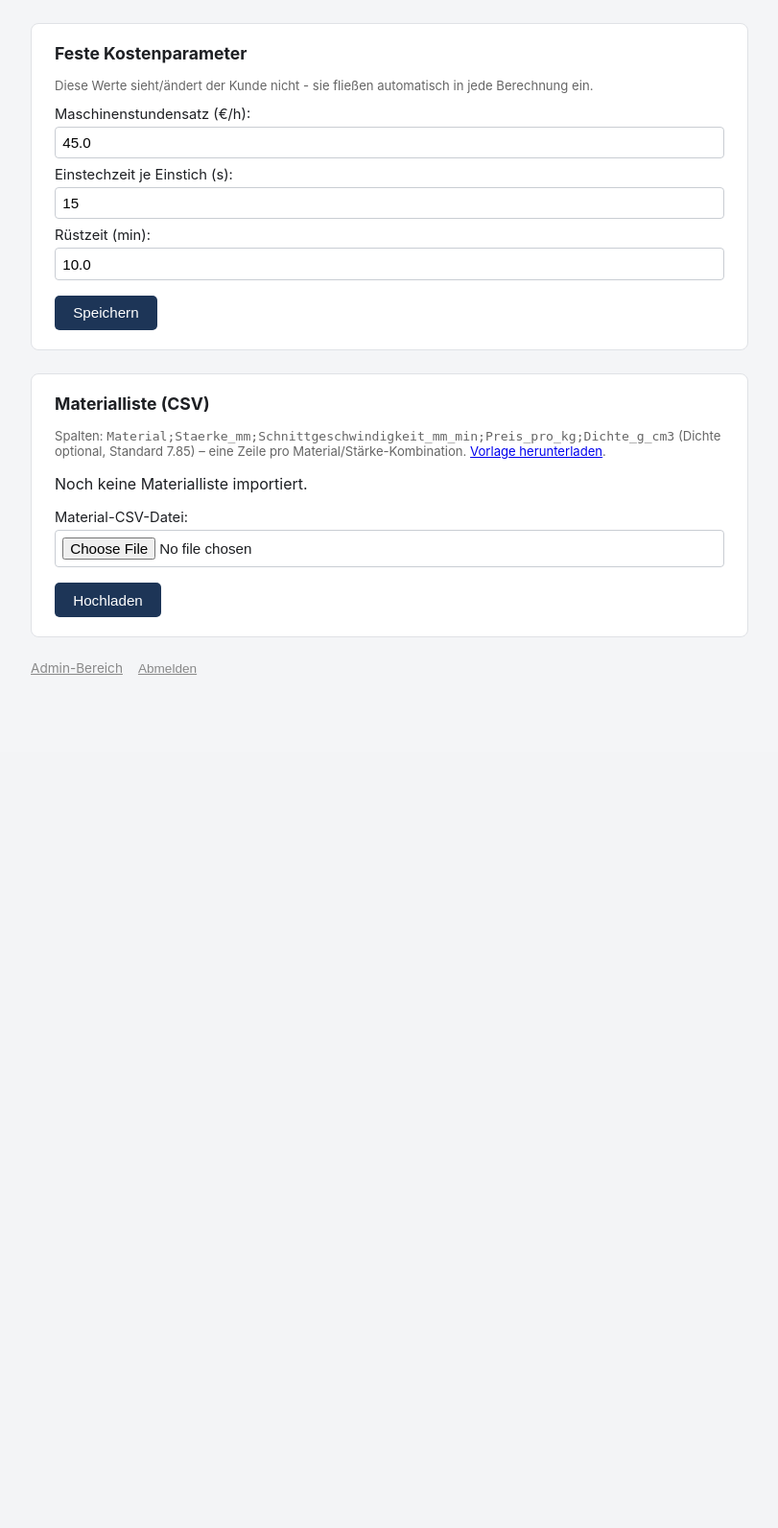
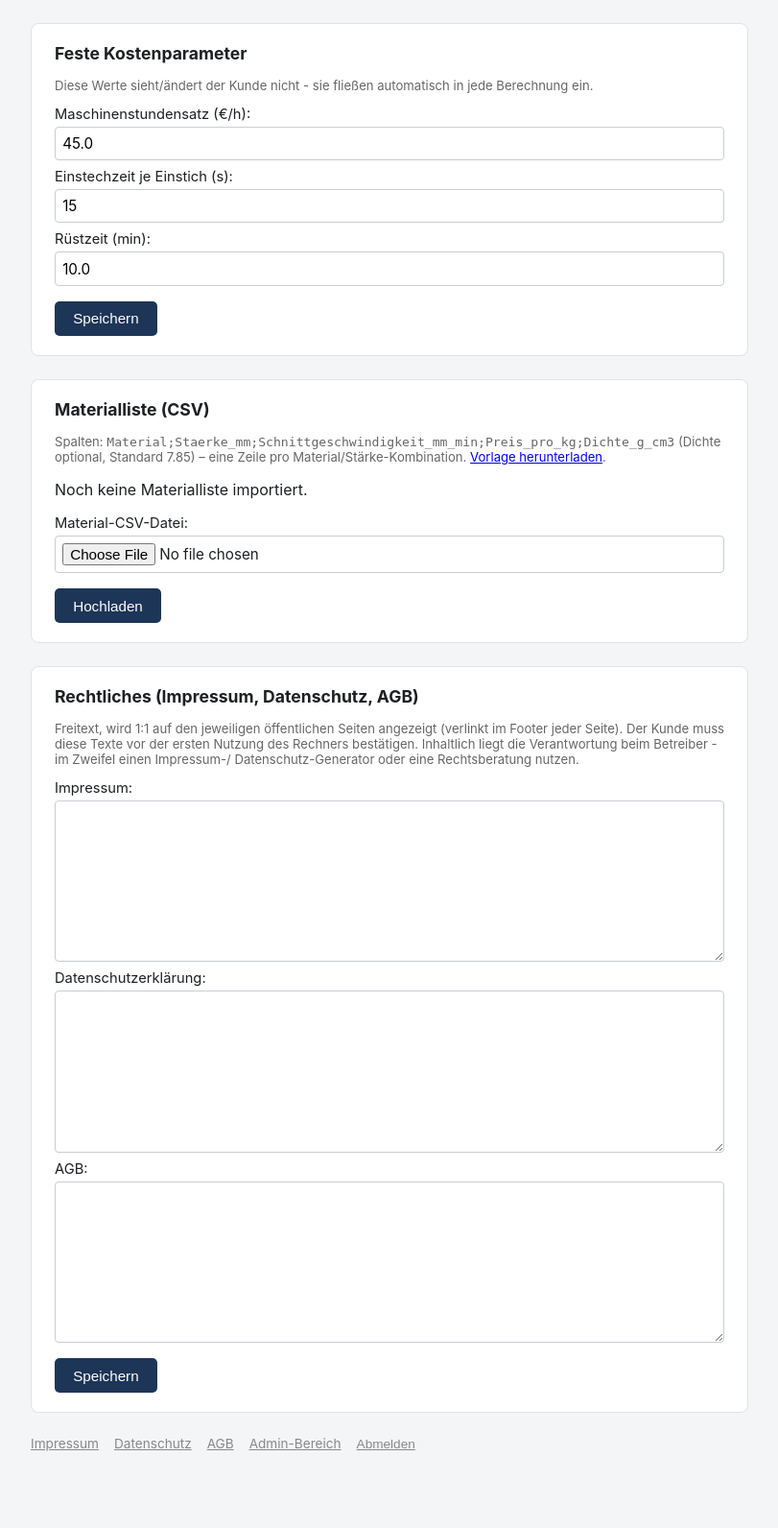
Before and after one commit to DreDayyy92/wasserstrahl_kalkulator, a Flask app: page /admin in a window 1280 px wide. Shown: the part 59-1651 px from the top of the page at 96% size, without its empty margins (234-1045 px from the left). Before the commit the page ends 762 px from the top, so only its background shows below. Run offline with Flask 3, Linux system fonts and the light colour scheme; the visitor is signed in with stand-in values (Sample User, id 1).

Commit message:
Feature: Rechtliches (Impressum/Datenschutz/AGB), Nettopreis-Hinweis und unverbindliche Angebotsanfrage
- Admin-Bereich um Freitextfelder für Impressum/Datenschutzerklärung/AGB
  erweitert, öffentlich abrufbar unter /impressum, /datenschutz, /agb
  (im Footer jeder Seite verlinkt)
- Kunde muss vor der ersten Nutzung des Rechners bestätigen, diese
  gelesen und verstanden zu haben (Session-Flag, kein Login nötig);
  Formular und Berechnung sind ohne diese Bestätigung gesperrt
- DXF-Upload erfordert zusätzliche Bestätigung, dass keine Rechte
  Dritter verletzt werden (client- und serverseitig geprüft)
- Alle Preisanzeigen (Formular, Ergebnis, PDF, E-Mail) weisen jetzt
  darauf hin, dass es sich um Nettopreise handelt
- "Auftrag senden" zu "Unverbindliches Angebot anfordern" umbenannt,
  inkl. Betreff/Text der E-Mail - keine Formulierung soll eine
  verbindliche Bestellung suggerieren

```diff
--- a/app.py
+++ b/app.py
@@ -26,6 +26,7 @@ RESULTS_DIR = os.path.join(INSTANCE_DIR, "results")
 MATERIALS_PATH = os.path.join(INSTANCE_DIR, "materials.json")
 SETTINGS_PATH = os.path.join(INSTANCE_DIR, "settings.json")
 ADMIN_PATH = os.path.join(INSTANCE_DIR, "admin.json")
+LEGAL_PATH = os.path.join(INSTANCE_DIR, "legal.json")
 SECRET_KEY_PATH = os.path.join(INSTANCE_DIR, "secret_key.txt")
 
 os.makedirs(INSTANCE_DIR, exist_ok=True)
@@ -82,6 +83,15 @@ SCHNITTQUALITAET = {
     "trenn": {"label": "Trennschnitt", "prozent": 100},
 }
 SCHNITTQUALITAET_DEFAULT = "fein"
+
+# Rechtstexte werden ausschließlich vom Admin gepflegt (Freitext), nicht von
+# uns vorformuliert - Impressum/Datenschutz/AGB sind rechtlich bindend und
+# müssen inhaltlich vom Betreiber (ggf. mit Generator/Anwalt) stammen.
+DEFAULT_LEGAL = {"impressum": "", "datenschutz": "", "agb": ""}
+
+# Wird überall dort angezeigt, wo Preise erscheinen (Formular, Ergebnis,
+# PDF, Auftrags-Mail) - alle berechneten Preise sind Nettopreise.
+NETTO_HINWEIS = "Alle Preise sind Nettopreise zzgl. der gesetzlichen Mehrwertsteuer."
 
 
 def admin_required(view):
@@ -141,7 +151,39 @@ def index():
         has_materials=len(materials) > 0,
         schnittqualitaet=SCHNITTQUALITAET,
         schnittqualitaet_default=SCHNITTQUALITAET_DEFAULT,
+        legal_ack=session.get("legal_ack", False),
+        netto_hinweis=NETTO_HINWEIS,
     )
+
+
+# --------------------------------------------------------------------------
+# Rechtliches: Impressum/Datenschutz/AGB (Freitext, vom Admin gepflegt) sowie
+# die einmalige Bestätigung, dass diese vor Nutzung des Rechners gelesen und
+# verstanden wurden (Session-Flag, kein Login nötig).
+# --------------------------------------------------------------------------
+@app.route("/impressum")
+def impressum():
+    legal = storage.load_json(LEGAL_PATH, default=DEFAULT_LEGAL)
+    return render_template("legal_page.html", title="Impressum", text=legal.get("impressum", ""))
+
+
+@app.route("/datenschutz")
+def datenschutz():
+    legal = storage.load_json(LEGAL_PATH, default=DEFAULT_LEGAL)
+    return render_template("legal_page.html", title="Datenschutzerklärung", text=legal.get("datenschutz", ""))
+
+
+@app.route("/agb")
+def agb():
+    legal = storage.load_json(LEGAL_PATH, default=DEFAULT_LEGAL)
+    return render_template("legal_page.html", title="AGB", text=legal.get("agb", ""))
+
+
+@app.route("/rechtliches/bestaetigen", methods=["POST"])
+def rechtliches_bestaetigen():
+    session["legal_ack"] = True
+    session.permanent = True
+    return redirect(url_for("index"))
 
 
 # --------------------------------------------------------------------------
@@ -151,6 +193,9 @@ def index():
 # --------------------------------------------------------------------------
 @app.route("/dxf/preview", methods=["POST"])
 def dxf_preview():
+    if not session.get("legal_ack"):
+        return jsonify({"error": "Bitte zuerst Datenschutzerklärung/Impressum bestätigen."}), 403
+
     dxf_file = request.files.get("dxf_file")
     if not dxf_file or dxf_file.filename == "":
         return jsonify({"error": "Keine Datei angegeben."}), 400
@@ -176,6 +221,10 @@ def dxf_preview():
 # --------------------------------------------------------------------------
 @app.route("/berechnen", methods=["POST"])
 def berechnen():
+    if not session.get("legal_ack"):
+        flash("Bitte zuerst Datenschutzerklärung und Impressum bestätigen.")
+        return redirect(url_for("index"))
+
     admin_settings = storage.load_json(SETTINGS_PATH, default=DEFAULT_SETTINGS)
 
     # Parameter aus dem Formular
@@ -223,6 +272,10 @@ def berechnen():
         dxf_file = request.files.get("dxf_file")
         if not dxf_file or dxf_file.filename == "":
             flash("Bitte eine DXF-Datei hochladen.")
+            return redirect(url_for("index"))
+
+        if request.form.get("rechte_bestaetigt") != "on":
+            flash("Bitte bestätigen, dass die hochgeladene Datei keine Rechte Dritter verletzt.")
             return redirect(url_for("index"))
 
         filename = f"teil_{uuid.uuid4().hex}.dxf"
@@ -359,7 +412,11 @@ def berechnen():
     storage.save_json({"result": result, "dateiname": dateiname}, _session_result_path())
 
     return render_template(
-        "result.html", r=result, dateiname=dateiname, mail_configured=mailer.is_configured()
+        "result.html",
+        r=result,
+        dateiname=dateiname,
+        mail_configured=mailer.is_configured(),
+        netto_hinweis=NETTO_HINWEIS,
     )
 
 
@@ -383,8 +440,9 @@ def export_pdf():
 
 
 # --------------------------------------------------------------------------
-# Auftrag per E-Mail an den Betreiber senden (PDF + ggf. Original-DXF als
-# Anhang) - Zieladresse/SMTP-Zugangsdaten kommen aus der Umgebung (.env),
+# Unverbindliche Angebotsanfrage per E-Mail an den Betreiber senden (PDF +
+# ggf. Original-DXF als Anhang) - kein verbindlicher Auftrag, nur eine
+# Anfrage. Zieladresse/SMTP-Zugangsdaten kommen aus der Umgebung (.env),
 # stehen also nicht im Quellcode.
 # --------------------------------------------------------------------------
 @app.route("/auftrag/senden", methods=["POST"])
@@ -398,7 +456,9 @@ def auftrag_senden():
 
     if not mailer.is_configured():
         flash("E-Mail-Versand ist noch nicht eingerichtet. Bitte den Betreiber kontaktieren.")
-        return render_template("result.html", r=result, dateiname=dateiname, mail_configured=False)
+        return render_template(
+            "result.html", r=result, dateiname=dateiname, mail_configured=False, netto_hinweis=NETTO_HINWEIS
+        )
 
     dxf_path = _session_dxf_path()
     if not os.path.exists(dxf_path):
@@ -413,16 +473,23 @@ def auftrag_senden():
     kunde_notiz = request.form.get("kunde_notiz", "").strip()
 
     try:
-        mailer.send_order_email(
+        mailer.send_offer_request_email(
             result, dateiname, dxf_path, preview_path, kunde_name, kunde_email, kunde_notiz
         )
     except Exception as e:
         flash(f"E-Mail konnte nicht gesendet werden: {e}")
-        return render_template("result.html", r=result, dateiname=dateiname, mail_configured=True)
+        return render_template(
+            "result.html", r=result, dateiname=dateiname, mail_configured=True, netto_hinweis=NETTO_HINWEIS
+        )
 
-    flash("Auftrag wurde per E-Mail gesendet.")
+    flash("Unverbindliche Anfrage wurde per E-Mail gesendet.")
     return render_template(
-        "result.html", r=result, dateiname=dateiname, mail_configured=True, gesendet=True
+        "result.html",
+        r=result,
+        dateiname=dateiname,
+        mail_configured=True,
+        gesendet=True,
+        netto_hinweis=NETTO_HINWEIS,
     )
 
 
@@ -480,11 +547,13 @@ def admin_logout():
 def admin_dashboard():
     materials = storage.load_json(MATERIALS_PATH, default=[])
     settings = storage.load_json(SETTINGS_PATH, default=DEFAULT_SETTINGS)
+    legal = storage.load_json(LEGAL_PATH, default=DEFAULT_LEGAL)
     return render_template(
         "admin.html",
         materials=materials,
         has_materials=len(materials) > 0,
         settings=settings,
+        legal=legal,
     )
 
 
@@ -507,6 +576,19 @@ def admin_settings_save():
     }
     storage.save_json(settings, SETTINGS_PATH)
     flash("Einstellungen gespeichert.")
+    return redirect(url_for("admin_dashboard"))
+
+
+@app.route("/admin/rechtstexte", methods=["POST"])
+@admin_required
+def admin_rechtstexte_save():
+    legal = {
+        "impressum": request.form.get("impressum", "").strip(),
+        "datenschutz": request.form.get("datenschutz", "").strip(),
+        "agb": request.form.get("agb", "").strip(),
+    }
+    storage.save_json(legal, LEGAL_PATH)
+    flash("Rechtstexte gespeichert.")
     return redirect(url_for("admin_dashboard"))
 
 
--- a/pdf_export.py
+++ b/pdf_export.py
@@ -7,6 +7,7 @@ from __future__ import annotations
 from fpdf import FPDF
 
 LABEL_W = 95
+NETTO_HINWEIS = "Alle Preise sind Nettopreise zzgl. der gesetzlichen Mehrwertsteuer."
 
 
 def _row(pdf: FPDF, label: str, value: str, bold: bool = False) -> None:
@@ -27,7 +28,7 @@ def build_pdf(result: dict, dateiname: str, preview_png_path: str | None = None)
     pdf.add_page()
 
     pdf.set_font("helvetica", "B", 16)
-    pdf.cell(0, 10, "Wasserstrahl-Kalkulation", new_x="LMARGIN", new_y="NEXT")
+    pdf.cell(0, 10, "Wasserstrahl-Kalkulation (unverbindlich)", new_x="LMARGIN", new_y="NEXT")
     pdf.set_font("helvetica", "", 11)
     pdf.cell(0, 7, f"Teil: {dateiname}", new_x="LMARGIN", new_y="NEXT")
     pdf.cell(0, 7, f"Stueckzahl: {result['stueckzahl']}", new_x="LMARGIN", new_y="NEXT")
@@ -73,5 +74,8 @@ def build_pdf(result: dict, dateiname: str, preview_png_path: str | None = None)
         f"Gesamtkosten fuer {result['stueckzahl']} Stueck: {result['gesamtkosten']:.2f} EUR",
         new_x="LMARGIN", new_y="NEXT",
     )
+    pdf.set_font("helvetica", "", 9)
+    pdf.cell(0, 6, NETTO_HINWEIS, new_x="LMARGIN", new_y="NEXT")
+    pdf.cell(0, 6, "Unverbindlicher Richtwert, kein verbindliches Angebot.", new_x="LMARGIN", new_y="NEXT")
 
     return bytes(pdf.output())
--- a/static/style.css
+++ b/static/style.css
@@ -37,7 +37,7 @@ label {
     margin: 0.5rem 0;
     font-size: 0.92rem;
 }
-input, select {
+input, select, textarea {
     display: block;
     width: 100%;
     margin-top: 0.25rem;
@@ -45,7 +45,9 @@ input, select {
     border: 1px solid #c9cdd3;
     border-radius: 4px;
     font-size: 0.95rem;
+    font-family: inherit;
 }
+textarea { resize: vertical; }
 .inline-form { display: inline-block; margin-right: 0.5rem; }
 button {
     background: #1d3557;
@@ -144,6 +146,18 @@ footer {
     align-items: center;
 }
 footer a { color: #888; }
+.legal-gate {
+    background: #f0f4f9;
+    border: 1px solid #cfd9e6;
+    border-radius: 6px;
+    padding: 1rem;
+}
+.legal-gate p { margin-top: 0; }
+.legal-text {
+    white-space: pre-wrap;
+    font-size: 0.9rem;
+    line-height: 1.5;
+}
 .link-button {
     background: none;
     border: none;
--- a/templates/admin.html
+++ b/templates/admin.html
@@ -46,4 +46,27 @@
         </form>
     {% endif %}
 </section>
+
+<section class="card">
+    <h2>Rechtliches (Impressum, Datenschutz, AGB)</h2>
+    <p class="hint">
+        Freitext, wird 1:1 auf den jeweiligen öffentlichen Seiten angezeigt
+        (verlinkt im Footer jeder Seite). Der Kunde muss diese Texte vor der
+        ersten Nutzung des Rechners bestätigen. Inhaltlich liegt die
+        Verantwortung beim Betreiber - im Zweifel einen Impressum-/
+        Datenschutz-Generator oder eine Rechtsberatung nutzen.
+    </p>
+    <form action="{{ url_for('admin_rechtstexte_save') }}" method="post">
+        <label>Impressum:
+            <textarea name="impressum" rows="8">{{ legal.impressum }}</textarea>
+        </label>
+        <label>Datenschutzerklärung:
+            <textarea name="datenschutz" rows="8">{{ legal.datenschutz }}</textarea>
+        </label>
+        <label>AGB:
+            <textarea name="agb" rows="8">{{ legal.agb }}</textarea>
+        </label>
+        <button type="submit">Speichern</button>
+    </form>
+</section>
 {% endblock %}
--- a/templates/base.html
+++ b/templates/base.html
@@ -20,6 +20,9 @@
         {% block content %}{% endblock %}
     </main>
     <footer>
+        <a href="{{ url_for('impressum') }}">Impressum</a>
+        <a href="{{ url_for('datenschutz') }}">Datenschutz</a>
+        <a href="{{ url_for('agb') }}">AGB</a>
         {% if session.is_admin %}
             <a href="{{ url_for('admin_dashboard') }}">Admin-Bereich</a>
             <form action="{{ url_for('admin_logout') }}" method="post" class="inline-form">
```
Also changed, not shown: mailer.py (+9 -8 lines), templates/index.html (+28 -2 lines), templates/legal_page.html (added, +12 -0 lines), templates/result.html (+7 -6 lines), README.md.
